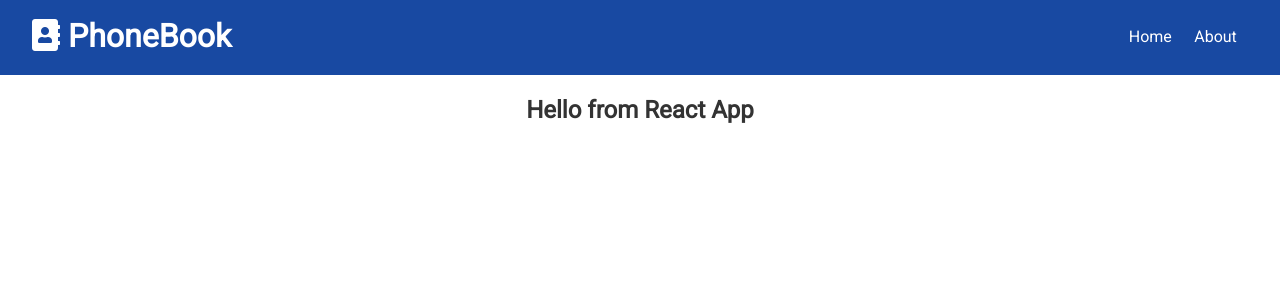
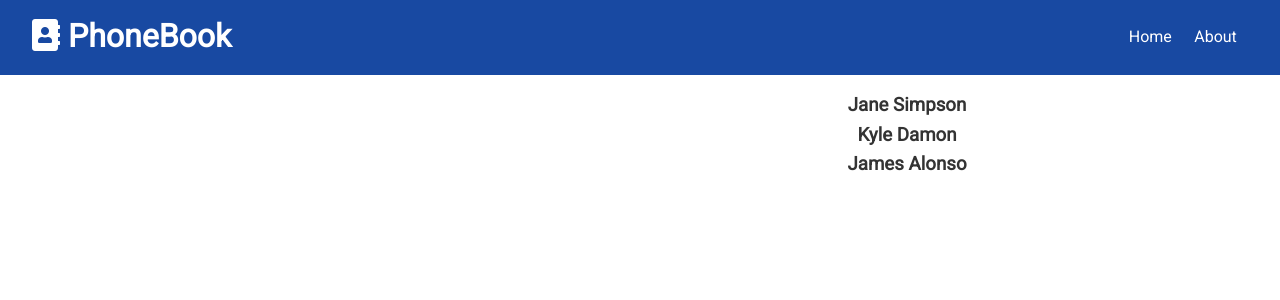
Before and after one commit to kunljha/PhoneBook, a React (Create React App) app in the folder client/: page / in a window 1280 px wide. Shown: the top 300 px of the page. Built offline with nearby package versions, Linux system fonts and the light colour scheme.

Commit message:
defined Contacts & ContactItem component

```diff
--- /dev/null
+++ b/client/src/components/contacts/ContactItem.js
@@ -0,0 +1,16 @@
+import React from 'react'
+import PropTypes from 'prop-types'
+
+const ContactItem = ({ contact }) => {
+  return (
+    <div>
+      <h3>{contact.name}</h3>
+    </div>
+  )
+}
+
+ContactItem.propTypes = {
+  contact: PropTypes.object.isRequired,
+}
+
+export default ContactItem
--- /dev/null
+++ b/client/src/components/contacts/Contacts.js
@@ -0,0 +1,18 @@
+import React, { Fragment, useContext } from 'react'
+import ContactContext from '../../context/contact/contactContext'
+import ContactItem from './ContactItem'
+
+const Contacts = () => {
+    const contactContext  = useContext(ContactContext)
+    const { contacts }  = contactContext
+
+    return (
+        <Fragment>
+            {contacts.map((contact) => (
+                <ContactItem key={contact.id} contact={contact} />
+            ))}
+        </Fragment>
+    )
+}
+
+export default Contacts
--- a/client/src/components/pages/Home.js
+++ b/client/src/components/pages/Home.js
@@ -1,9 +1,15 @@
 import React from 'react'
+import Contacts from '../contacts/Contacts'
 
 const Home = () => {
 	return (
-		<div>
-			<h2>Hello from React App</h2>
+		<div className="grid-2">
+			<div>
+				{/* contact-form component */}
+			</div>
+			<div>
+				<Contacts />
+			</div>
 		</div>
 	)
 }
```
